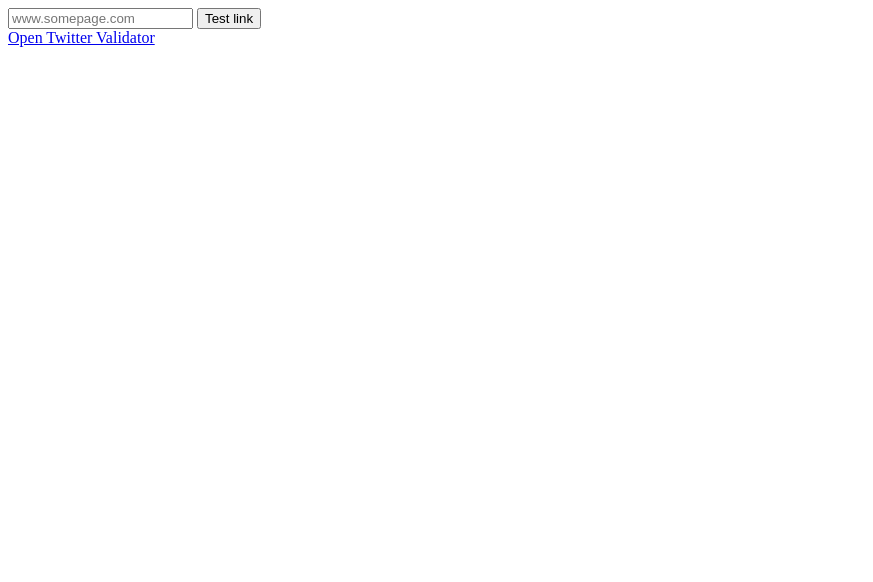
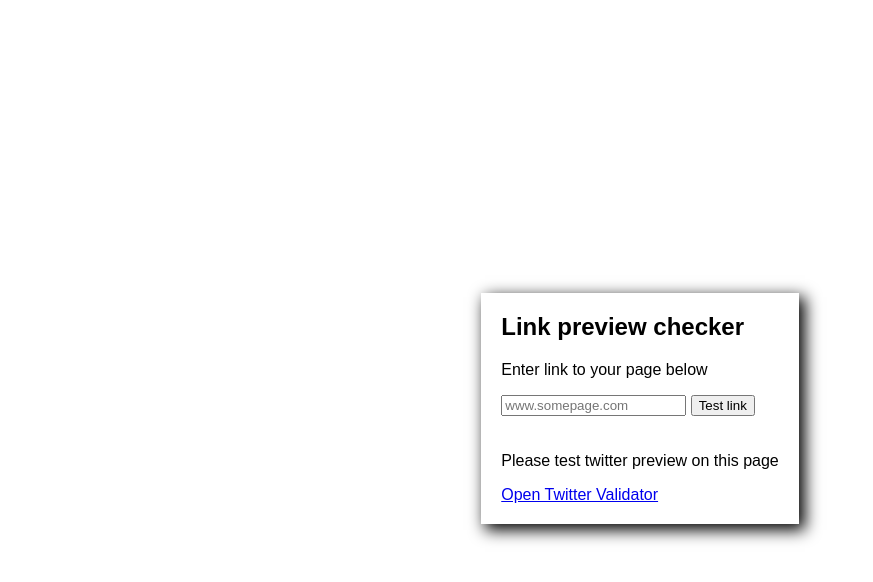
Before and after one commit to mpsujek/link-preview-checker, a plain HTML site: page index.html in a window 1280 px wide. Shown: the whole page, without its empty margins (0-873 px from the left). Drawn offline with Linux system fonts and the light colour scheme.

Commit message:
Added styles

```diff
--- a/index.html
+++ b/index.html
@@ -5,17 +5,26 @@
     <meta charset="UTF-8">
     <meta name="viewport" content="width=device-width, initial-scale=1.0">
     <title>Link Preview Checker</title>
+    <link rel="stylesheet" href="style.css">
     <script src="main.js"></script>
 </head>
 
 <body>
-    <input id='input' type="text" value="" placeholder="www.somepage.com">
-    <button id='button'>Test link</button>
 
-    <div class="">
-        <a target="_blank" rel=”noreferrer” i rel=”noopener” href="https://cards-dev.twitter.com/validator">Open Twitter
-            Validator</a>
+    <div class="container">
+        <h2>Link preview checker</h2>
+        <p>Enter link to your page below</p>
+        <input id='input' type="text" value="" placeholder="www.somepage.com">
+        <button id='button'>Test link</button>
+
+        <div class="twitter_container">
+            <p>Please test twitter preview on this page</p>
+            <a target="_blank" rel=”noreferrer” i rel=”noopener” href="https://cards-dev.twitter.com/validator">Open
+                Twitter
+                Validator</a>
+        </div>
     </div>
+
 </body>
 
 </html>
--- /dev/null
+++ b/style.css
@@ -0,0 +1,19 @@
+body{
+    height: 100vh;
+    display: flex;
+    justify-content: center;
+    align-items: center;
+    font-family: Arial, Helvetica, sans-serif;
+}
+h2{
+    margin: 0 0 20px 0 ;
+}
+.container
+{
+    padding: 20px;
+    box-shadow: 5px 5px 15px 1px #000000;
+}
+
+.twitter_container{
+    padding-top: 20px;
+}
```
